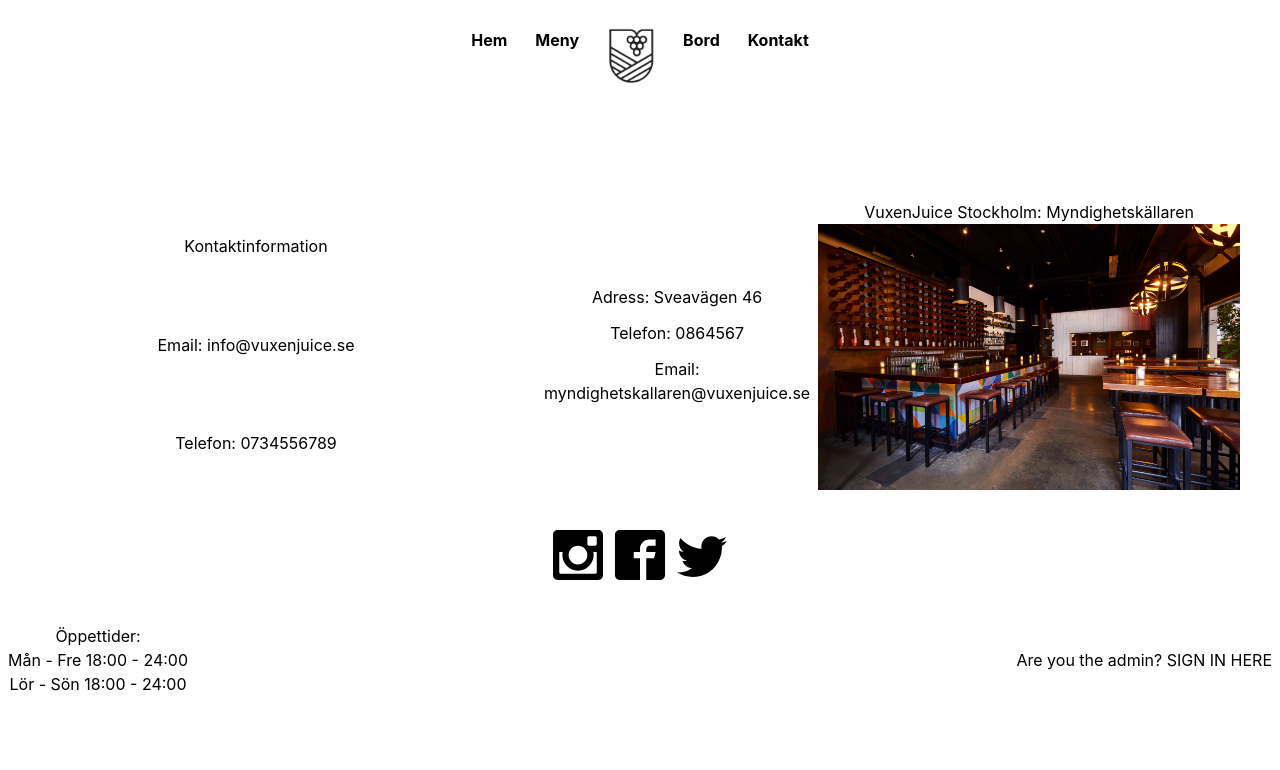
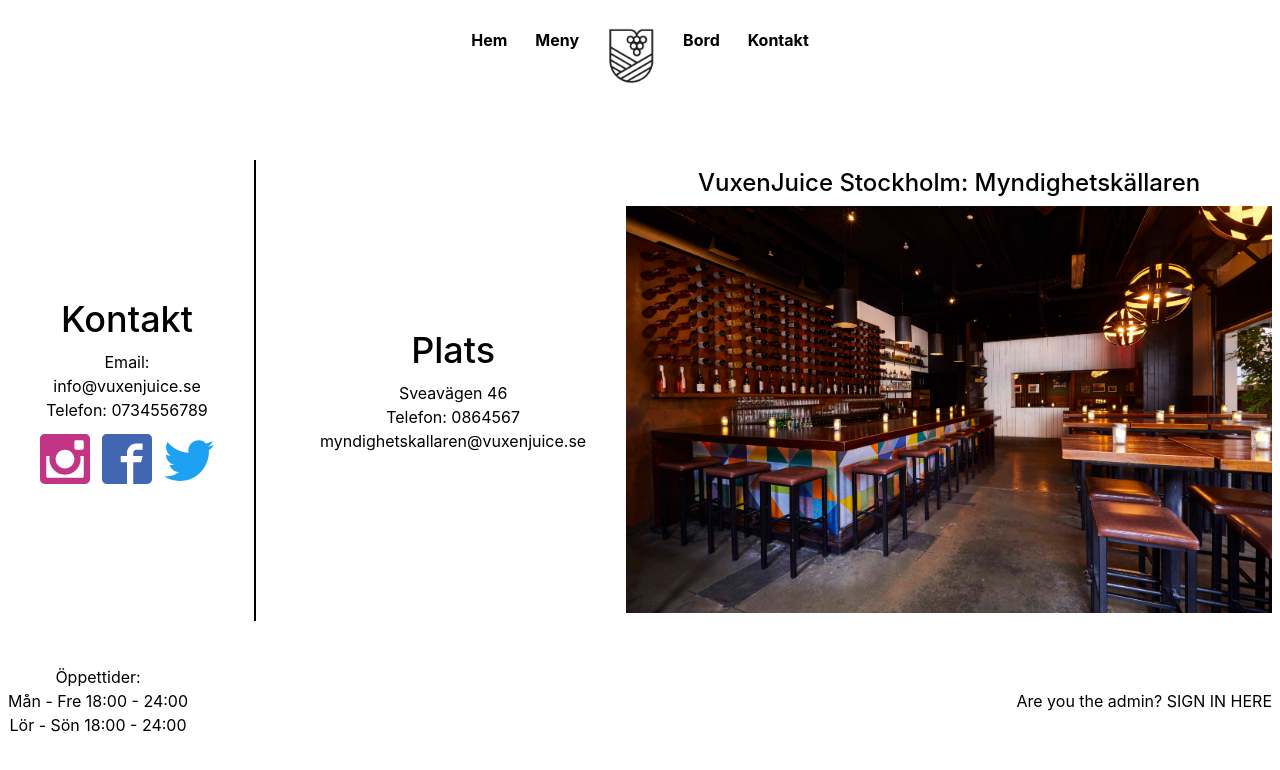
Before and after one commit to elgen98/booking-system, a React (Create React App) app in the folder front-end/: page /contact in a window 1280 px wide. Shown: the top 770 px of the page. Built offline with nearby package versions, Linux system fonts and the light colour scheme; the HTML template or start-up script is replaced by a standard one.

Commit message:
Contact page styling

```diff
--- a/front-end/src/components/RestaurantLocation.tsx
+++ b/front-end/src/components/RestaurantLocation.tsx
@@ -1,25 +1,40 @@
-import React from "react";
 import { IconContext } from "react-icons";
 import { ImInstagram, ImFacebook2, ImTwitter } from "react-icons/im";
 export default function RestaurantLocation() {
   return (
     <>
       <IconContext.Provider value={{ size: "50" }}>
-        <main className=" grid grid-cols-5">
-          <section className=" col-span-2 flex flex-col justify-evenly">
-            <h1>Kontaktinformation</h1>
-            <p>Email: info@vuxenjuice.se</p>
-            <p>Telefon: 0734556789</p>
+        <main className=" flex flex-col md:flex-row">
+          <section className="flex flex-col justify-center border-b-2 border-black md:border-r-2  md:border-b-0">
+            <div className="mb-2 md:mb-0 md:mr-10 md:ml-10">
+              <h1 className="font-medium leading-tight text-4xl mb-2">
+                Kontakt
+              </h1>
+              <p>Email: info@vuxenjuice.se</p>
+              <p>Telefon: 0734556789</p>
+              <div className=" flex items-center justify-center gap-3 mt-3 ">
+                <ImInstagram color="#C13584" />
+                <ImFacebook2 color="#4267B2" />
+                <ImTwitter color="#1DA1F2" />
+              </div>
+            </div>
           </section>
-          <section className=" col-span-3 m-8 h-3/5">
-            <div className=" flex flex-row">
-              <div className=" flex flex-col gap-3 justify-center">
-                <p>Adress: Sveavägen 46</p>
-                <p>Telefon: 0864567</p>
-                <p>Email: myndighetskallaren@vuxenjuice.se</p>
+          <section className=" col-span-4 h-3/5">
+            <div className=" flex flex-col md:flex-row">
+              <div className="flex flex-col gap-2 justify-center border-b-2 border-black md:border-b-0 md:ml-16">
+                <div className="mb-2 md:mb-0">
+                  <h1 className="font-medium leading-tight text-4xl mb-2 ">
+                    Plats
+                  </h1>
+                  <p>Sveavägen 46</p>
+                  <p>Telefon: 0864567</p>
+                  <p>myndighetskallaren@vuxenjuice.se</p>
+                </div>
               </div>
-              <div className=" w-3/4 p-2">
-                <h3>VuxenJuice Stockholm: Myndighetskällaren</h3>
+              <div className=" w-2/3 p-2 ml-16 md:ml-8">
+                <h2 className="font-medium leading-tight text-2xl mb-2">
+                  VuxenJuice Stockholm: Myndighetskällaren
+                </h2>
                 <img
                   className=" w-full"
                   src="../assets/pasadena-gallery-6.jpg"
@@ -29,11 +44,6 @@
             </div>
           </section>
         </main>
-        <div className=" flex items-center justify-center gap-3">
-          <ImInstagram />
-          <ImFacebook2 />
-          <ImTwitter />
-        </div>
       </IconContext.Provider>
     </>
   );
```
